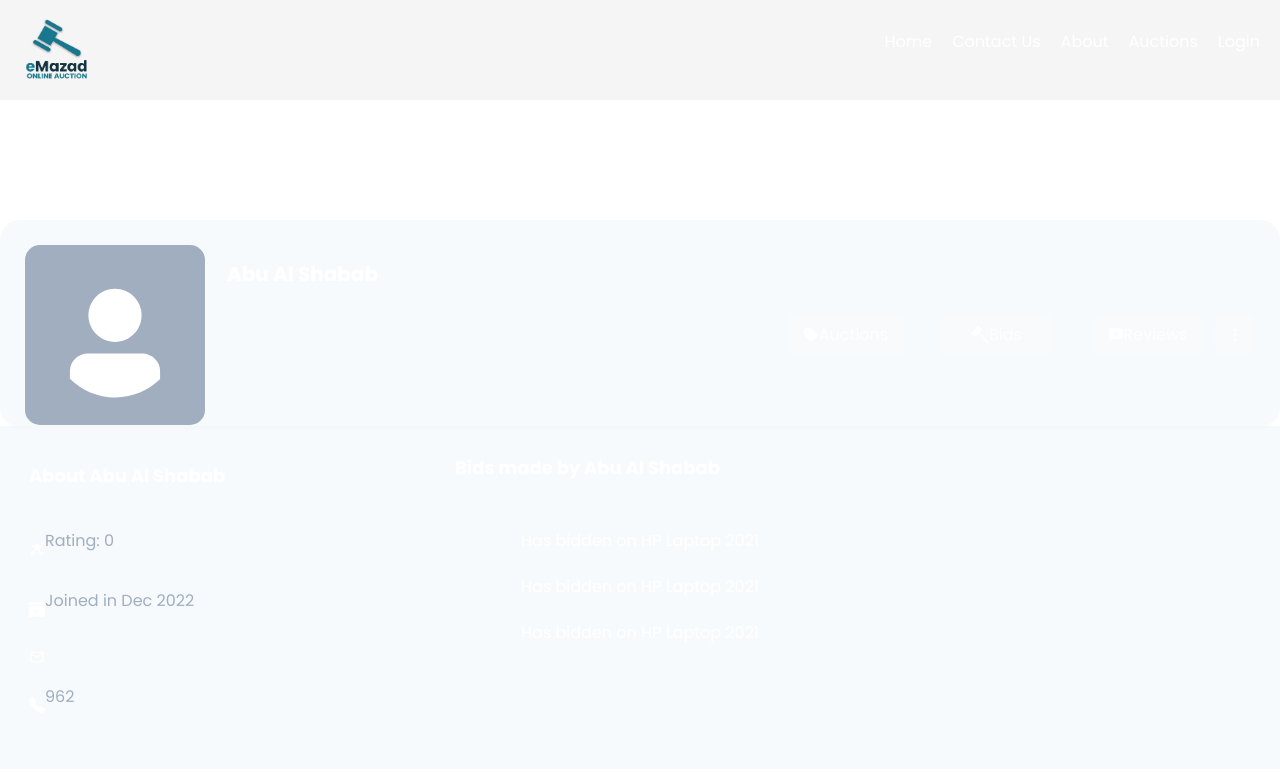
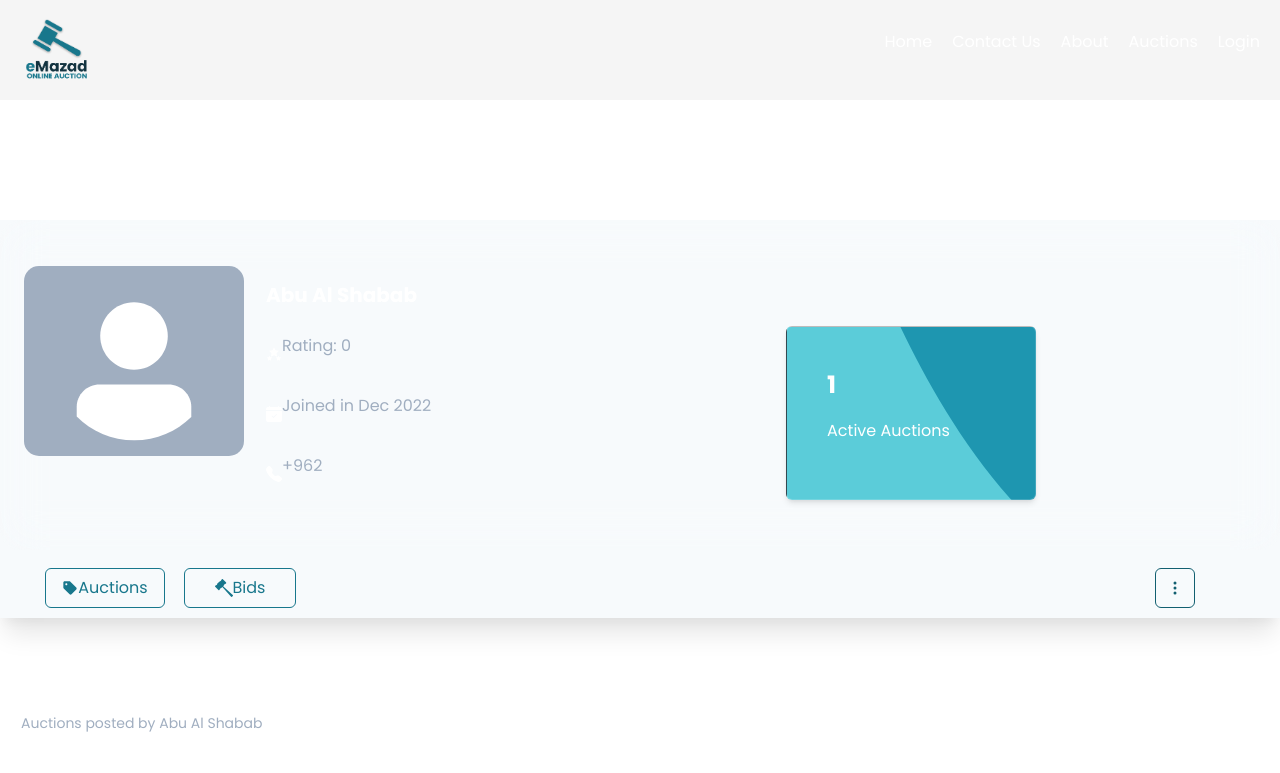
Before and after one commit to ahmadjubran/emazad-frontend, a React (Create React App) app: page /profile in a window 1280 px wide. Shown: the top 773 px of the page. Built offline with nearby package versions, Linux system fonts and the light colour scheme.

Commit message:
fixed functionality and style in the profile page

```diff
--- a/src/components/profile/Profile.js
+++ b/src/components/profile/Profile.js
@@ -1,8 +1,9 @@
 import NewAuction from './StartNewAuction';
 import ProfilePopover from './ProfilePopover';
+import bidsBG from '../../assets/img/ProfileWavesBG.png';
 import { useDispatch, useSelector } from 'react-redux'
 import axios from 'axios'
-import { useState } from 'react'
+import { useState, useEffect } from 'react'
 // import { selectUser } from '../../store/features/authSlicercer'
 import '../../styles/Profile.css'
 import { FiMail, FiSettings } from 'react-icons/fi'
@@ -11,12 +12,8 @@ import { GiStarsStack } from 'react-icons/gi'
 import { BsFillTelephoneFill, BsThreeDotsVertical, BsChatSquareQuote, BsFillPersonFill, BsFillCalendarCheckFill } from 'react-icons/bs'
 import { MdSell, MdReportProblem, MdOutlineFavorite, MdReviews, MdOutlineEmail } from 'react-icons/md'
 import {
-  Popover,
-  PopoverTrigger,
-  PopoverContent,
-  PopoverBody,
-  PopoverArrow,
   IconButton,
+  GridItem,
   Button,
   Stack,
   Avatar,
@@ -28,7 +25,10 @@ import {
   Image,
   Text,
   useMediaQuery,
-  useColorModeValue
+  useColorModeValue,
+  VStack,
+  Container,
+  SimpleGrid
 } from '@chakra-ui/react';
 
 
@@ -91,6 +91,7 @@ export default function Profile() {
     setUserPhone(res.data.phoneNumber)
     setUserGender(res.data.gender)
     setJoinDate(res.data.createdAt)
+    profileFavoriteAuctions()
 
 
   }
@@ -154,9 +155,30 @@ export default function Profile() {
       .catch(err => console.log(err))
   }
 
+  const profileFavoriteAuctions = async () => {
+    const res = await axios.get(`${process.env.REACT_APP_HEROKU_API_KEY}/favorite`, {
+      headers: {
+        Authorization: `Bearer ${localStorage.getItem('token')}`
+      }
+    });
+    console.log(res.data)
+  }
+
+
+  // render either Auctions or Bids component depending on the button clicked
+  const [renderComponent, setRenderComponent] = useState('Auctions')
+  const handleRenderComponent = (e) => {
+    setRenderComponent(e.target.name)
+  }
+
+  // the bids component is not rendered immediately, useEffect to fix that
+  useEffect(() => {
+    setRenderComponent(renderComponent)
+  }, )
+
   return (
 
-    <div className='profile'>
+    <div className='profile' >
       <button onClick={getProfileData}> Get Data </button>
 
       {isLessThan768 &&
@@ -169,38 +191,28 @@ export default function Profile() {
             <HStack>
               <Button className="user-auctions"> <MdSell /> Auctions</Button>
               <Button className="user-bids" width='112.31px'> <ImHammer2 size='18px' /> Bids </Button>
-              <Button className="user-settings"> <MdReviews /> Reviews </Button>
 
               <Flex justifyContent="center" mt={4}>
               <ProfilePopover/>
               </Flex>
 
             </HStack>
-            <div className="user-details">
-              <div> <FiMail size='20px' /> {userEmail} </div>
-              <div> <BsFillTelephoneFill size='20px' /> {userPhone} </div>
-              <div> <BsFillPersonFill size='20px' /> {userGender} </div>
-              <div> Favorite Auctions </div>
-
-            </div>
           </div>
         </>}
 
       {isLargerThan768 &&
+        <VStack w='100%' bg={'#f7fafc'} boxShadow={'xl'} mb='12px' >
         <Flex
           direction={{ sm: "column", md: "row" }}
           maxH='330px'
           justifyContent={{ sm: "center", md: "space-between" }}
           align='center'
           backdropFilter='blur(21px)'
-          boxShadow='0px 2px 5.5px rgba(0, 0, 0, 0.02)'
-          border='1.5px solid'
-          borderColor={borderProfileColor}
-          bg={'#f7fafc'}
           p='24px'
           borderRadius='20px'
           mb ='0'
           pb='0'
+          w='100%'
           >
           <Flex
             align='left'
@@ -210,11 +222,13 @@ export default function Profile() {
             <Avatar
               me={{ md: "22px" }}
               src={userImage}
-              w='180px'
-              h='180px'
+              w='220px'
+              h='190px'
               borderRadius='15px'
               alt='profile' cursor={'pointer'} as={Button} onClick={(e) => handleImageUpload}
+              border='5px' borderColor='mediumBlue.200'
             />
+            {/* Profile Summary */}
             <Flex direction='column' maxWidth='100%' my={{ sm: "14px" }}>
               <Text
                 fontSize={{ sm: "lg", lg: "xl" }}
@@ -226,67 +240,10 @@ export default function Profile() {
               <Text
                 fontSize={{ sm: "sm", md: "md" }}
                 color={emailColor}
+                mb='8px'
                 fontWeight='semibold'>
                 {userEmail}
               </Text>
-            </Flex>
-          </Flex>
-          <Flex
-            direction={{ sm: "column", lg: "row" }}
-            w={{ sm: "100%", md: "50%", lg: "auto" }}
-            alignItems="center" >
-
-            <Flex
-              align='center'
-              w={{ sm: "100%", lg: "135px" }}
-              borderRadius='8px'
-              justifyContent='center'
-              py='10px'
-            >
-              <Button> <MdSell /> Auctions</Button>
-            </Flex>
-
-            <Flex
-              align='center'
-              w={{ lg: "135px" }}
-              borderRadius='15px'
-              justifyContent='center'
-              py='10px'
-              mx={{ lg: "1rem" }}>
-
-              <Button className="user-bids" width='112.31px'> <ImHammer2 size='18px' /> Bids </Button>
-
-            </Flex>
-            <Flex
-              align='center'
-              w={{ lg: "135px" }}
-              borderRadius='15px'
-              justifyContent='center'
-              py='10px'>
-              <Button className="user-settings"> <MdReviews /> Reviews </Button>
-
-            </Flex>
-            <ProfilePopover/>
-          </Flex>
-
-        </Flex>
-
-      }
-
-      {/* // Personal Information of This Profile  */}
-
-      <Grid templateColumns={{ sm: "1fr", xl: "repeat(3, 1fr)" }} gap='22px' bg={'#f7fafc'} m='0'>
-        <Box p='24px'>
-          <Box p='12px 5px' mb='12px'>
-            <Text fontSize='lg' color={textColor} fontWeight='bold'>
-              About {userName}
-            </Text>
-          </Box>
-
-
-          <Box px='5px'>
-            <Flex direction='column'>
-
               <Flex align='center' mb='20px' direction='row'>
                 <GiStarsStack />
                 <Text
@@ -297,7 +254,6 @@ export default function Profile() {
                   Rating: {userRating}
                 </Text>
               </Flex>
-
               <Flex align='center' mb='20px' direction='row'>
                 <BsFillCalendarCheckFill />
                 <Text
@@ -311,71 +267,139 @@ export default function Profile() {
               </Flex>
 
               <Flex align='center' mb='20px' direction='row'>
-                <MdOutlineEmail />
-                <Text
-                  noOfLines={1}
-                  fontSize='md'
-                  color='gray.400'
-                  fontWeight='400'>
-                  {userEmail}
-
-                </Text>
-              </Flex>
-
-
-              <Flex align='center' mb='20px' direction='row'>
                 <BsFillTelephoneFill />
                 <Text
                   noOfLines={1}
                   fontSize='md'
                   color='gray.400'
                   fontWeight='400'>
-                  {`962 ${userPhone}`}
+                  {`+962 ${userPhone}`}
 
                 </Text>
               </Flex>
+            </Flex>
+          </Flex>
+          <Flex align='right'>
+          <Container maxW="7xl" p={{ base: 5, md: 10 }}>
+      <SimpleGrid columns={{ base: 1, sm: 2, md: 3 }} spacing={5} mt={12} mb={4}>
+          <Box  p={10} boxShadow="md" rounded="md" borderWidth={1} w='250px' bgImg={bidsBG} color='white' >
+            <Text fontWeight="extrabold" fontSize="x-large" >
+              {profileActiveAuctions.length+1}
+            </Text>
+            <Text>Active Auctions</Text>
+          </Box>
+      </SimpleGrid>
+    </Container>
+             </Flex>
+
+
+        </Flex>
+        <Flex
+            direction={{ sm: "column", lg: "row" }}
+            w={{ sm: "100%", md: "50%", lg: "auto" }}
+            align="center"
+            justify="center"
+            m='0'>
+              <Flex gap ='50rem' align="center">
+              <Flex gap ='-5rem'>
+            <Flex
+              align='center'
+              w={{ sm: "100%", lg: "135px" }}
+              borderRadius='8px'
+              justifyContent='center'
+              py='10px'
+            >
+              <Button
+              name='Auctions'
+               bg='transparent'
+               color='mediumBlue.200'
+                border='1px'
+                 borderColor='mediumblue.200'
+                  _hover={{  background: 'mediumBlue.200',  color: 'white' }}
+                   onClick={ e => handleRenderComponent(e)} > <MdSell />  Auctions </Button>
+            </Flex>
+
+            <Flex
+              align='center'
+              w={{ lg: "135px" }}
+              borderRadius='15px'
+              justifyContent='center'
+              py='10px'
+              >
+
+              <Button
+              name='Bids'
+               width='112.31px'
+                bg='transparent'
+                 color='mediumBlue.200'
+                 border='1px'
+                 borderColor='mediumblue.200'
+                  _hover={{  background: 'mediumBlue.200',  color: 'white' }}
+                  onClick={ e => handleRenderComponent(e)}> <ImHammer2 size='18px' /> Bids </Button>
 
             </Flex>
-          </Box>
-        </Box>
+            </Flex>
+
+            <Flex
+              align='center'
+              w={{ lg: "135px" }}
+              borderRadius='15px'
+              justifyContent='center'
+              py='10px'>
+
+            <ProfilePopover/>
+            </Flex>
+          </Flex>
+          </Flex>
 
 
-        {/* Bids Made by This Profile  */}
+      </VStack>
+      }
 
-        <Box p='16px' my={{ sm: "24px", xl: "0px" }}>
-          <Box p='12px 5px' mb='12px'>
-            <Text fontSize='lg' color={textColor} fontWeight='bold'>
+
+    {/* Bids Made by This Profile  */}
+
+{renderComponent === 'Bids' &&
+      <Grid   m='0' border={'solid, lightBlue, 2px'} align='center' templateColumns='repeat(3, 1fr)' gap={6}>
+
+
+    <GridItem backgroundImage={bidsBG}>         </GridItem>
+      <GridItem>
+        <Box p='16px' my={{ sm: "24px", xl: "0px" }}  >
+          <Box p='12px 5px' mb='12px' >
+            <Text fontSize='lg' color={'darkBlue.200'} fontWeight='bold'>
               Bids made by {userName}
             </Text>
           </Box>
           <Box px='5px' overflowY="auto" maxHeight="150px">
-            <Flex direction='column'>
-              <Button  minW='100%' mb={'6px'} >
+            <Flex direction='column'  align='center'>
+              <Button w={'400px'} mb={'6px'} variant={'secondary'} >
                 Has bidden on HP Laptop 2021
               </Button>
-              <Button  minW='100%' mb={'6px'}>
+              <Button  w={'400px'} mb={'6px'} variant={'secondary'}>
                 Has bidden on HP Laptop 2021
               </Button>
-              <Button  minW='100%'mb={'6px'} >
+              <Button  w={'400px'} mb={'6px'} variant={'secondary'}>
                 Has bidden on HP Laptop 2021
               </Button>
-              <Button  minW='100%'mb={'6px'} >
+              <Button  w={'400px'} mb={'6px'} variant={'secondary'}>
                 Has bidden on HP Laptop 2021
               </Button>
-              <Button  minW='100%'mb={'6px'} >
+              <Button  w={'400px'} mb={'6px'} variant={'secondary'}>
                 Has bidden on HP Laptop 2021
               </Button>
 
             </Flex>
           </Box>
         </Box>
+        </GridItem>
+        <GridItem  backgroundImage={bidsBG} >    </GridItem>
 
-      </Grid>
-
+      </Grid> }
 
         {/* //Auctions Posted By This Profile */}
-
-        <Box p='16px' my='24px'>
+        {renderComponent === 'Auctions' &&
+        <Box p='16px' my='24px' >
         <Box p='12px 5px' mb='12px'>
           <Flex direction='column'>
             <Text fontSize='lg' color={textColor} fontWeight='bold'>
@@ -390,20 +414,13 @@ export default function Profile() {
           <Grid
             templateColumns={{ sm: "1fr", md: "1fr 1fr", xl: "repeat(4, 1fr)" }}
             templateRows={{ sm: "1fr 1fr 1fr auto", md: "1fr 1fr", xl: "1fr" }}
-            gap='24px'>
+            gap='24px' overflowY="auto" maxHeight="500px">
 
             {profileActiveAuctions.map((auction, index) => (
               <Flex direction='column'  key={index}>
 
               <Box key={index} mb='20px' position='relative' borderRadius='15px'>
-              <Image src={auction.itemImage[0]} borderRadius='15px' />
-              <Box
-                  w='100%'
-                  h='100%'
-                  position='absolute'
-                  top='0'
-                  borderRadius='15px'
-                  bg='linear-gradient(360deg, rgba(49, 56, 96, 0.16) 0%, rgba(21, 25, 40, 0.88) 120%)'></Box>
+              <Image src={auction.itemImage[0]} borderRadius='15px'  />
 
                     </Box>
                     <Flex direction='column'>
@@ -440,7 +457,7 @@ export default function Profile() {
            <NewAuction textColor={textColor}/>
           </Grid>
           </Box>
-      </Box>
+      </Box> }
 
     </div>
 
--- a/src/components/profile/ProfilePopover.js
+++ b/src/components/profile/ProfilePopover.js
@@ -5,18 +5,20 @@ import {FiSettings} from 'react-icons/fi';
 
 export default function ProfilePopover() {
     return (
-        <Popover placement="bottom" isLazy>
+        <Popover placement="bottom" isLazy >
         <PopoverTrigger>
           <IconButton
             aria-label="More server options"
             icon={<BsThreeDotsVertical />}
             variant="solid"
             w="fit-content"
+            bg='transparent' color='mediumBlue.300' border='1px' borderColor='mediumBlue.300'
+            _hover={{ bg: 'mediumBlue.300', color: 'white' }}
           />
         </PopoverTrigger>
         <PopoverContent w="fit-content" _focus={{ boxShadow: 'none' }}>
           <PopoverArrow />
-          <PopoverBody>
+          <PopoverBody bg='white' borderRadius='5px'>
             <Stack>
               <Button
                 w="194px"
--- a/src/components/profile/StartNewAuction.js
+++ b/src/components/profile/StartNewAuction.js
@@ -10,7 +10,8 @@ export default function NewAuction(props) {
         bg='transparent'
         border='1px solid lightgray'
         borderRadius='15px'
-        minHeight={{ sm: "200px", md: "100%" }}>
+        minHeight={{ sm: "200px", md: "100%" }}
+        height='300px'>
         <Flex direction='column' justifyContent='center' align='center'>
           <Icon as={FaPlus} color={props.textColor} fontSize='lg' mb='12px' />
           <Text fontSize='lg' color={props.textColor} fontWeight='bold'>
--- a/src/theme.js
+++ b/src/theme.js
@@ -106,10 +106,10 @@ const theme = extendTheme({
           },
         },
         secondary: {
-          bg: "lightBlue.200",
+          bg: "lightBlue.300",
           color: "white.100",
           _hover: {
-            bg: "lightBlue.300",
+            bg: "lightBlue.200",
           },
         },
         tertiary: {
@@ -184,6 +184,12 @@ const theme = extendTheme({
       },
     },
 
+    shadows: {
+      blueShadow: {
+        100: "0 0 0 3px #1e96b0",
+      },
+    },
+
     // Textarea: {
     //   variants: {
     //     post: (props) => ({
```
Also changed, not shown: src/styles/Profile.css (+36 -0 lines), src/assets/img/ProfileWavesBG.png (added), 1 other file (tests, documents, lock files or other folders).
